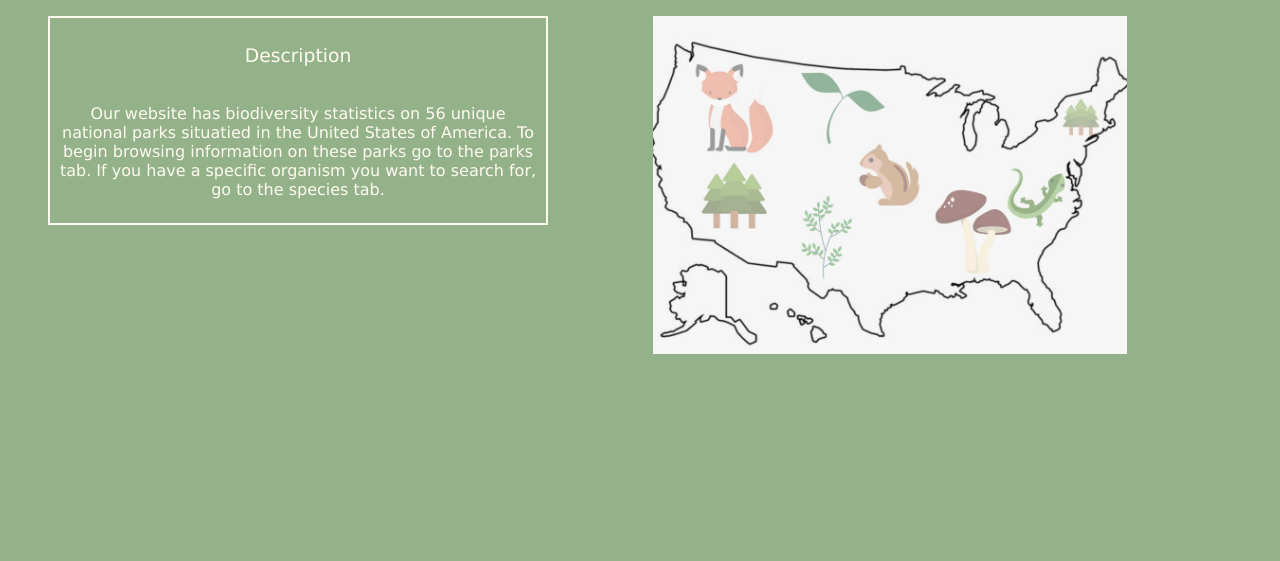
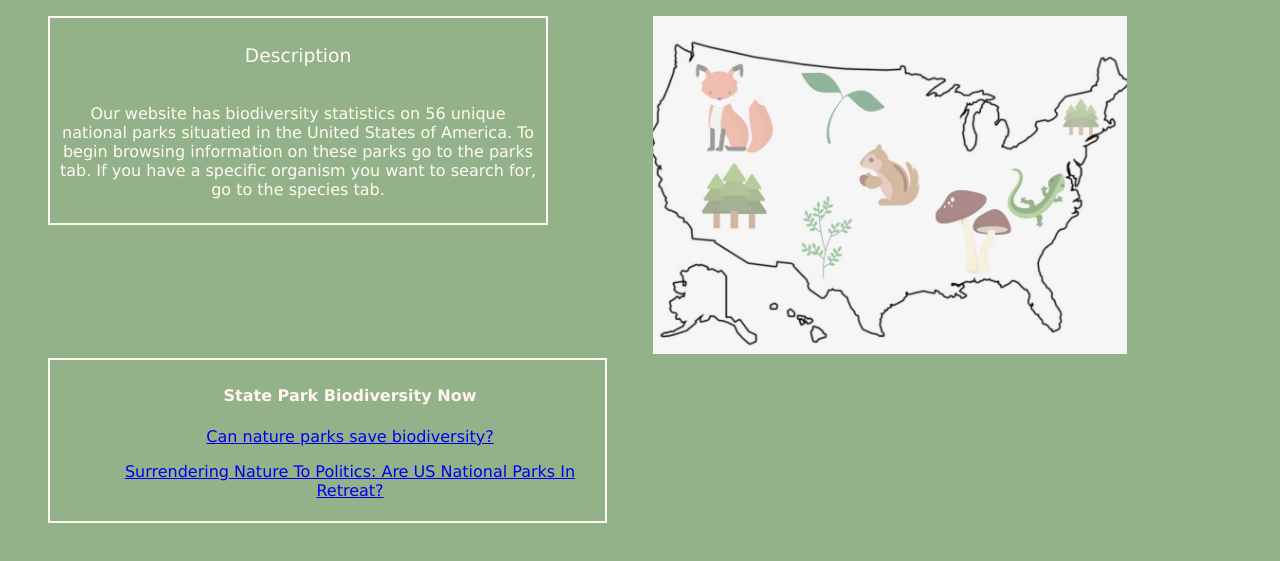
Before and after one commit to nairsshreya/cs257, a plain HTML site: page webapp/mockups/mockup1.html in a window 1280 px wide. Shown: the part 143-704 px from the top of the page. Drawn offline with Linux system fonts and the light colour scheme.

Commit message:
changes to home + parks

```diff
--- a/webapp/mockups/mockup1.css
+++ b/webapp/mockups/mockup1.css
@@ -84,3 +84,22 @@ div{
     padding-left: 40px;
     padding-right: 40px;
 }
+
+.bio_now {
+    display: inline-block;
+    padding: 5px;
+    border: 2px solid floralwhite;
+    vertical-align: top;
+    width: 500px;
+}
+.align_center {
+	text-align: center;
+}
+
+.padded_text {
+    padding-left: 50px;
+}
+
+.text_color {
+ 	color: #FFF5EE;
+}
--- a/webapp/mockups/mockup1.html
+++ b/webapp/mockups/mockup1.html
@@ -37,6 +37,15 @@
 
     <img src="usa_collage.jpg" id = "usa_collage">
     <br>
+
+    <div class="bio_now text_color align_center padded_text">
+    <h4>State Park Biodiversity Now</h4>
+        <p><a href="https://www.sciencedaily.com/releases/2012/08/120807161035.htm"> Can nature parks save biodiversity?</a> </p>
+        <p><a href="https://mountainjournal.org/clash--between-cattle-and-elk-at-point-reyes-brings-national-park-values-into-focus">Surrendering Nature To Politics: Are US National Parks In Retreat?</a> </p>
     </div>
+    </div>
+
+
+
 </body>
 </html>
```
Also changed, not shown: webapp/mockups/mockup2.html (+1 -1 lines), webapp/mockups/mockup3.css (+10 -9 lines).
